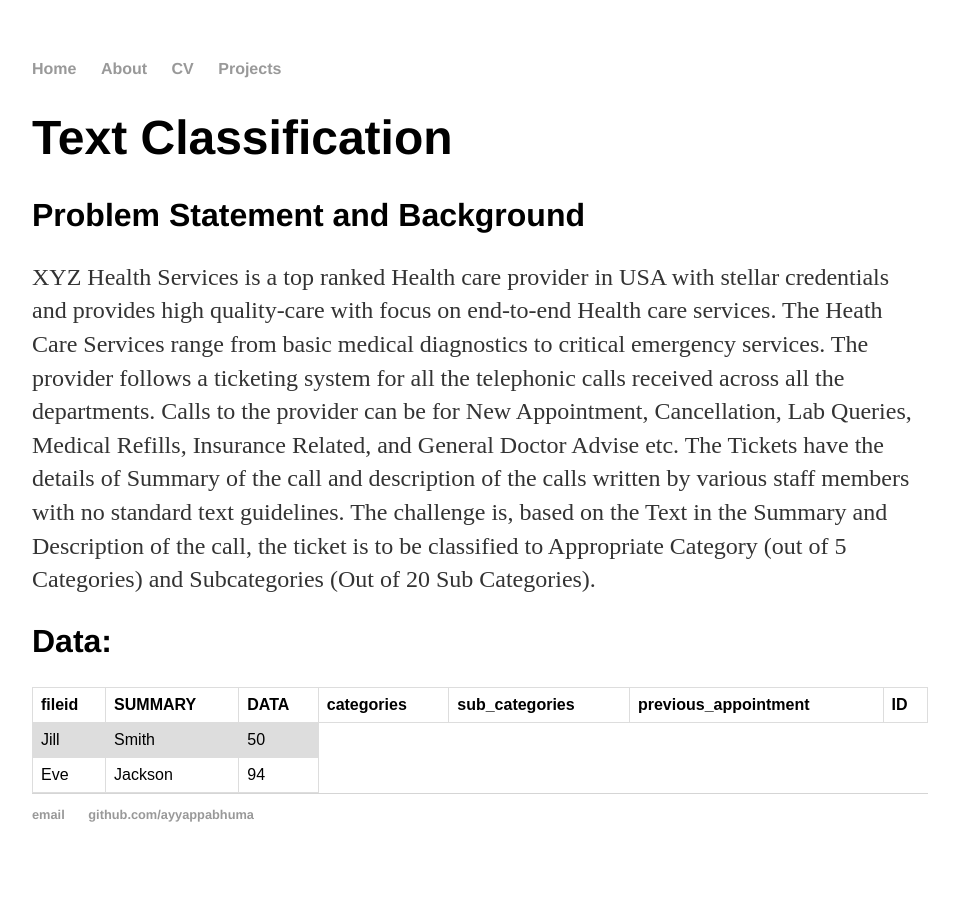
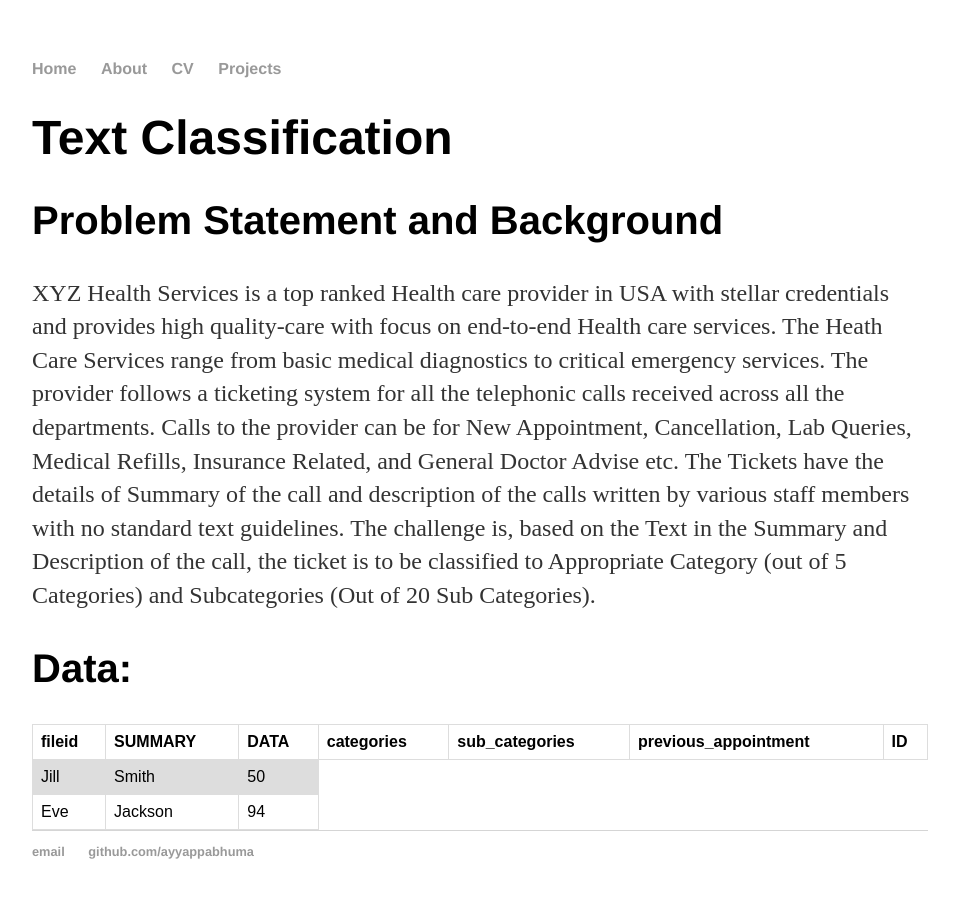
Before and after one commit to abhuma1211/Hello-World, a Jekyll site: the page built from textclassification.html, in a window 1280 px wide. Shown: the whole page, without its empty margins (160-1119 px from the left). Built offline with Jekyll 4.4.1, drawn with Linux system fonts in a browser that asks for light colours.

Commit message:
Update main.css

```diff
--- a/css/main.css
+++ b/css/main.css
@@ -24,7 +24,7 @@ h1 {
     font-family:'Helvetica', 'Arial', 'Sans-Serif';
 }
 h2 {
-    font-size: 2em;
+    font-size: 2.5em;
     font-family:'Helvetica', 'Arial', 'Sans-Serif';
 }
 p {
```
